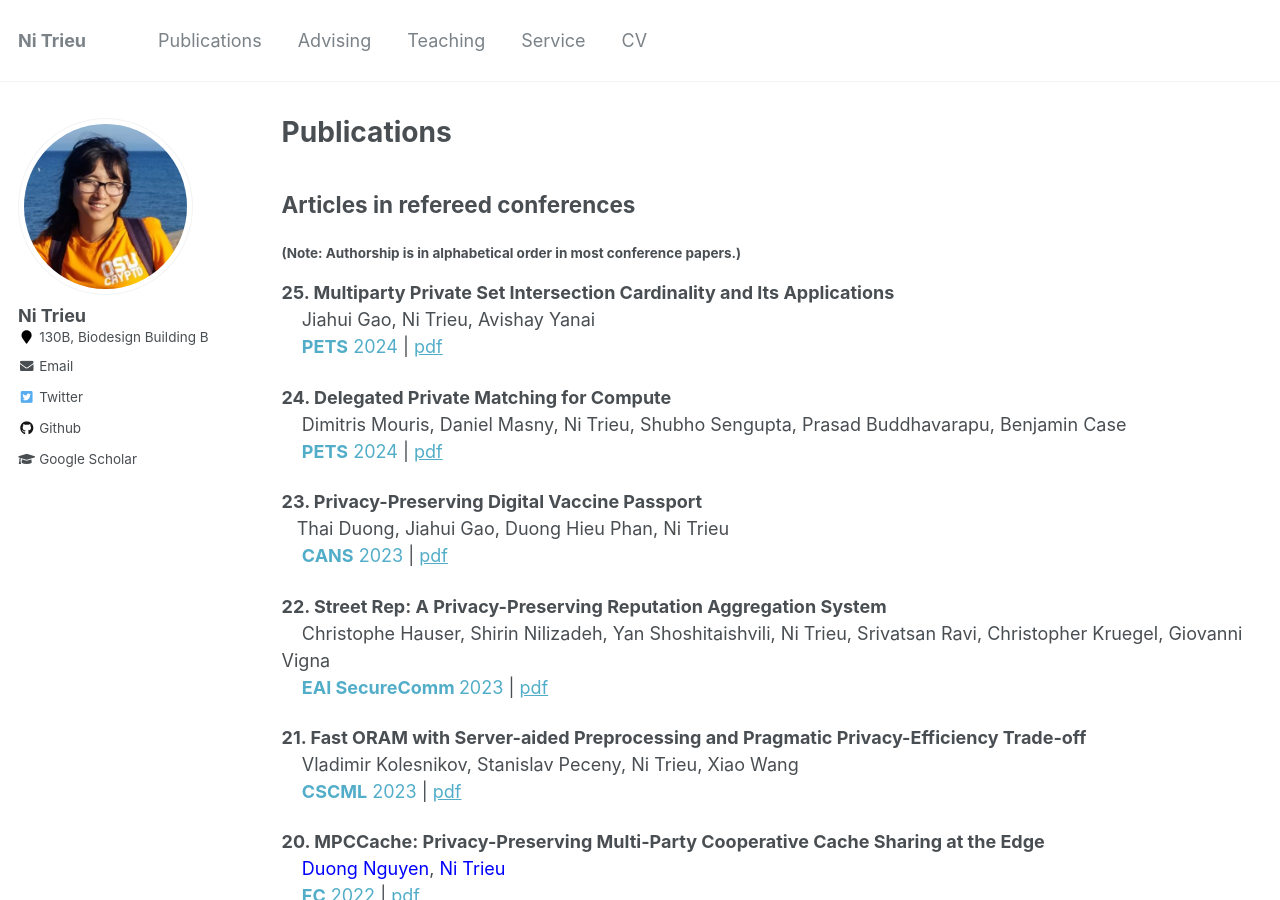
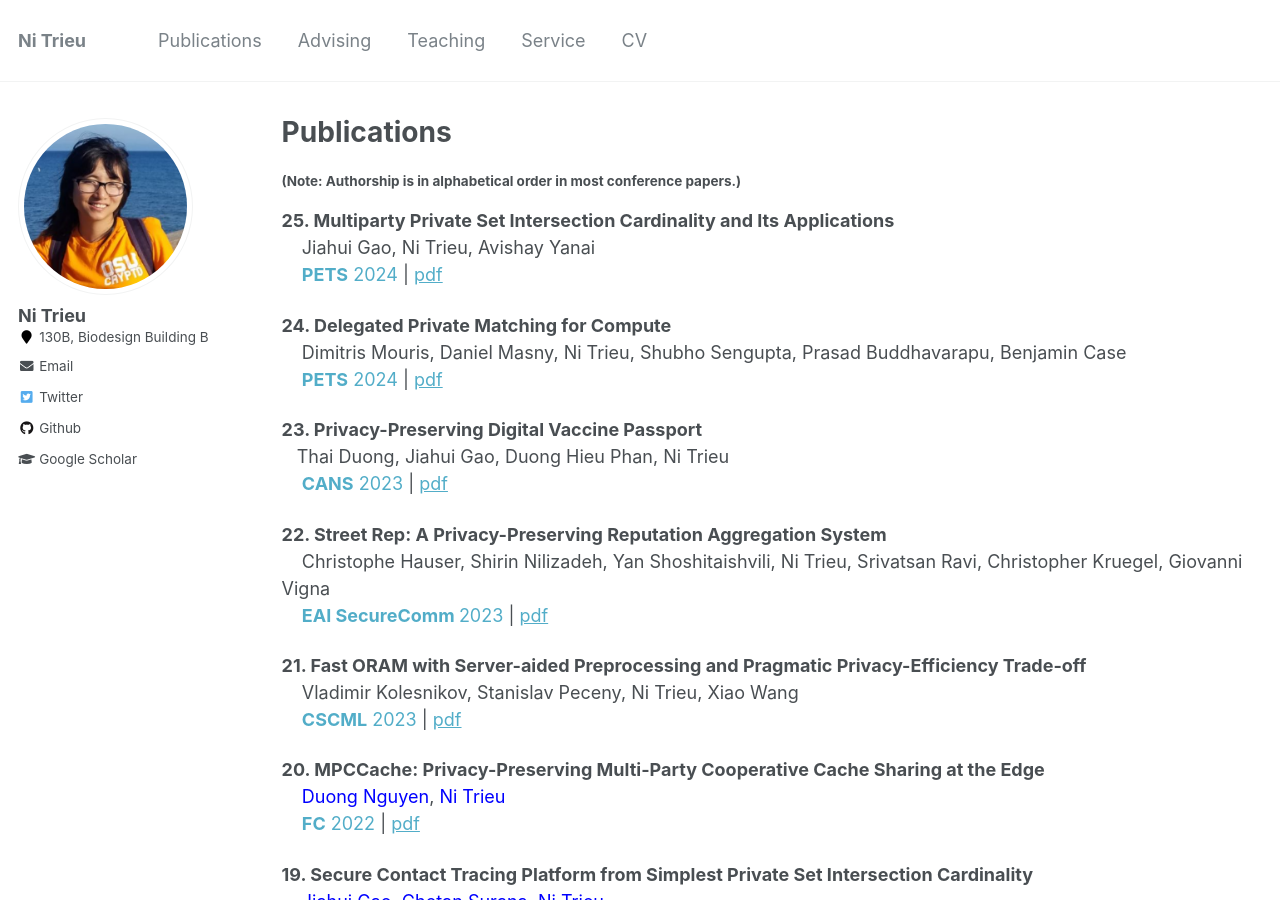
Before and after one commit to nitrieu/nitrieu.github.io, a Jekyll site: the page built from _pages/publications.md, in a window 1280 px wide and 900 px high. Built offline with Jekyll 4.4.1, drawn with Linux system fonts in a browser that asks for light colours.

Commit message:
Update publications.md

```diff
--- a/_pages/publications.md
+++ b/_pages/publications.md
@@ -6,7 +6,6 @@ author_profile: true
 ---
 
 
-<h2>Articles in refereed conferences </h2>
  <h5>(Note: Authorship is in alphabetical order in most conference papers.) </h5>
 
 <b> 25. Multiparty Private Set Intersection Cardinality and Its Applications </b> <br>
```
